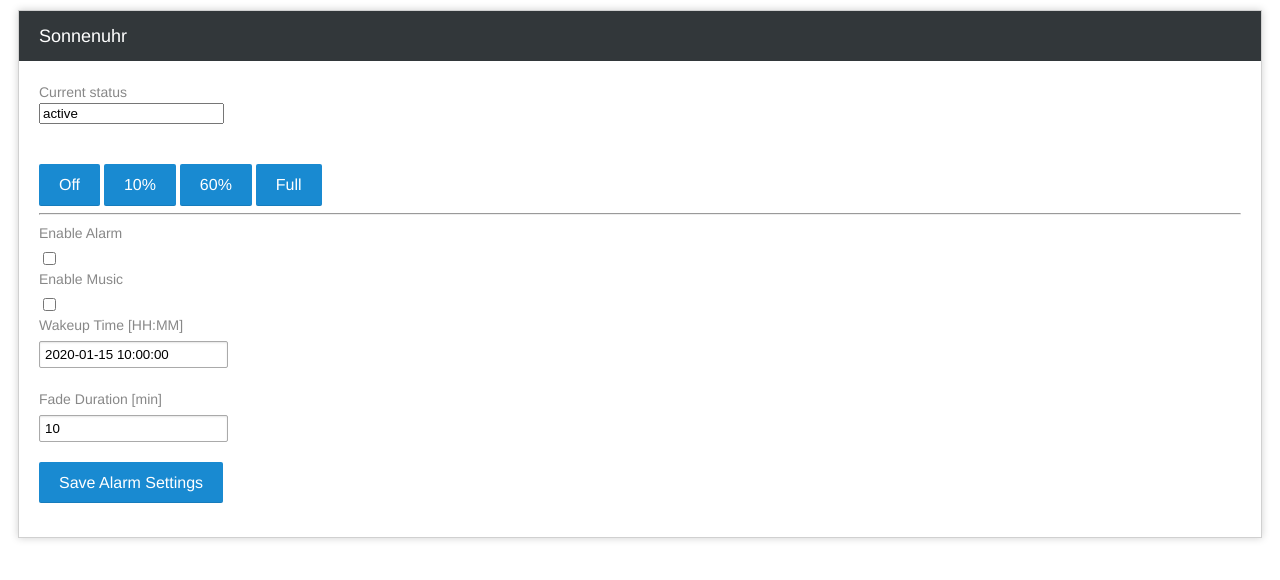
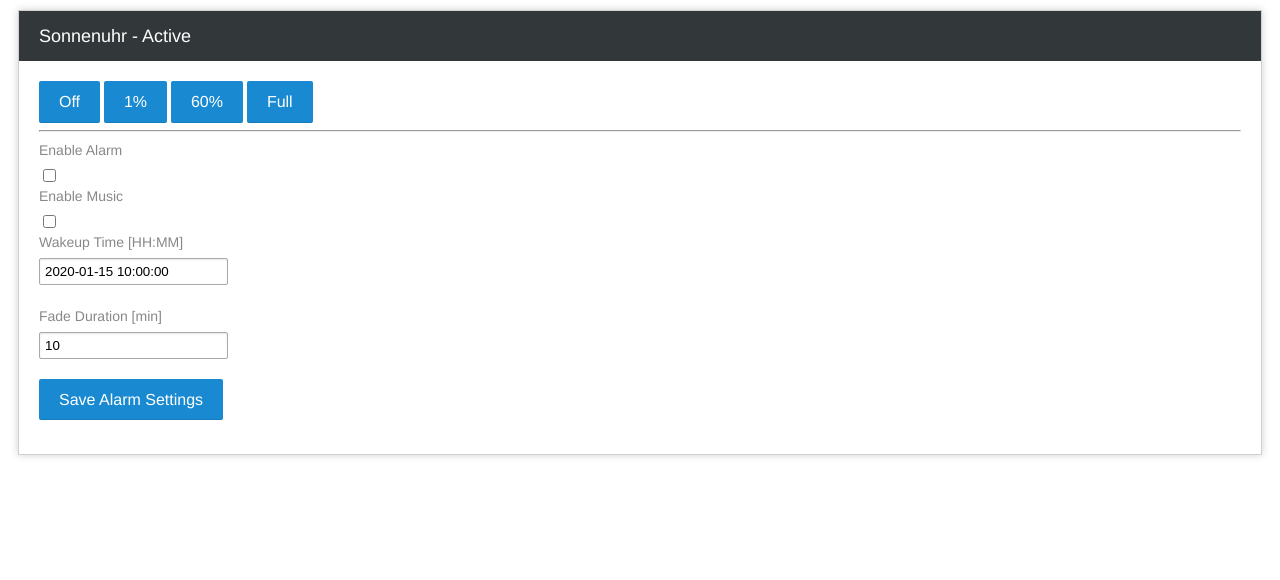
Before and after one commit to proebrock/sonnenuhr, a Flask app: template templates/form.html in a window 1280 px wide. Shown: the top 580 px of the page. Run offline with Flask 2, Linux system fonts and the light colour scheme; the template is opened without the code that fills it: most values are stand-ins (such as "Sample title", 1, 10 or a date in 2020); parts of the project's set-up code (start-up, migrations or seed data) failed here and were passed over.

Commit message:
Minor fixes

```diff
--- a/app.py
+++ b/app.py
@@ -10,6 +10,7 @@ import time
 
 
 def RunShell(commandLine):
+	#print(commandLine)
 	command = shlex.split(commandLine)
 	process = subprocess.Popen(command, shell=False, \
 		stdout=subprocess.PIPE, stderr=subprocess.PIPE)
@@ -52,7 +53,7 @@ class AlarmClock:
 		self.startSec = 3600.0 * now.hour + 60.0 * now.minute + now.second + (now.microsecond / 1000000.0) + 70.0
 		self.stopSec = self.startSec + 70.0
 		self.alarmActive = False
-		self.pwm = PwmOutput(True)
+		self.pwm = PwmOutput()
 		self.cancel = False
 		self.isRunning = False
 
@@ -102,7 +103,7 @@ class AlarmClock:
 			q += 24.0 * 3600.0
 		# Clamp value to 0..1
 		r = max(0.0, min(p/q, 1.0))
-		self.pwm.SetDutyCycle(r)
+		self.pwm.SetDutyCycle(r * r * r)
 
 	def __Worker(self):
 		cycleTimeSec = 1.0
@@ -121,7 +122,7 @@ class AlarmClock:
 				if abs(self.startSec - nowSec) <= cycleTimeSec/2.0:
 					self.alarmActive = True
 					self.__SetIntensityByTime(nowSec)
-			print(str(self))
+			#print((nowSec, str(self)))
 			time.sleep(cycleTimeSec)
 		return
 
@@ -131,7 +132,7 @@ class FormData:
 	def __init__(self):
 		self.alarmClock = AlarmClock()
 		self.musicEnabled = False
-		self.setButtons = { 'Off' : 0.0, '5%' : 0.05, '60%' : 0.6, 'Full' : 1.0 }
+		self.setButtons = { 'Off' : 0.0, '1%' : 0.01, '60%' : 0.6, 'Full' : 1.0 }
 
 	def __str__(self):
 		return 'FormData(alarmEnabled={0}, musicEnabled={1}, wakeupTime={2}, fadeDuration={3})'.format( \
@@ -161,6 +162,7 @@ class FormData:
 			self.alarmClock.SetTimings(startSec, stopSec)
 
 	def Render(self):
+		now = datetime.datetime.now()
 		startSec, stopSec = self.alarmClock.GetTimings()
 		wakeupTime = '{0:02.0f}:{1:02.0f}'.format(math.floor(stopSec / 3600.0), \
 			round(stopSec - 3600.0 * math.floor(stopSec / 3600.0)) / 60.0)
@@ -169,7 +171,7 @@ class FormData:
 			fadeDuration += 24.0 * 3600.0
 		fadeDuration = '{0:.0f}'.format(round(fadeDuration / 60.0))
 		return flask.render_template('form.html',
-			status = '{0:.0f}%'.format(100.0 * self.alarmClock.GetIntensity()),
+			status = '{0}, {1:.0f}%'.format(now.strftime("%H:%M"), 100.0 * self.alarmClock.GetIntensity()),
 			alarmEnabled = "checked" if self.alarmClock.GetEnabled() else "",
 			musicEnabled = "checked" if self.musicEnabled else "",
 			wakeupTime=wakeupTime, fadeDuration=fadeDuration)
--- a/templates/form.html
+++ b/templates/form.html
@@ -7,16 +7,12 @@
     <body>
         <div id="container">
             <div class="title">
-                <h1>Sonnenuhr</h1>
-            </div>
-            <div id="content">
-				<label for="_status">Current status</label><br/>
-				<input type="text" name="_status" value="{{status}}" readonly></input>
+                <h1>Sonnenuhr - {{status}}</h1>
             </div>
             <div id="content">
                 <form method="post" action="{{ url_for('post') }}">
                   <input type="submit" name="_submitButton" value="Off"/>
-                  <input type="submit" name="_submitButton" value="10%"/>
+                  <input type="submit" name="_submitButton" value="1%"/>
                   <input type="submit" name="_submitButton" value="60%"/>
                   <input type="submit" name="_submitButton" value="Full"/><br/>
 
```
